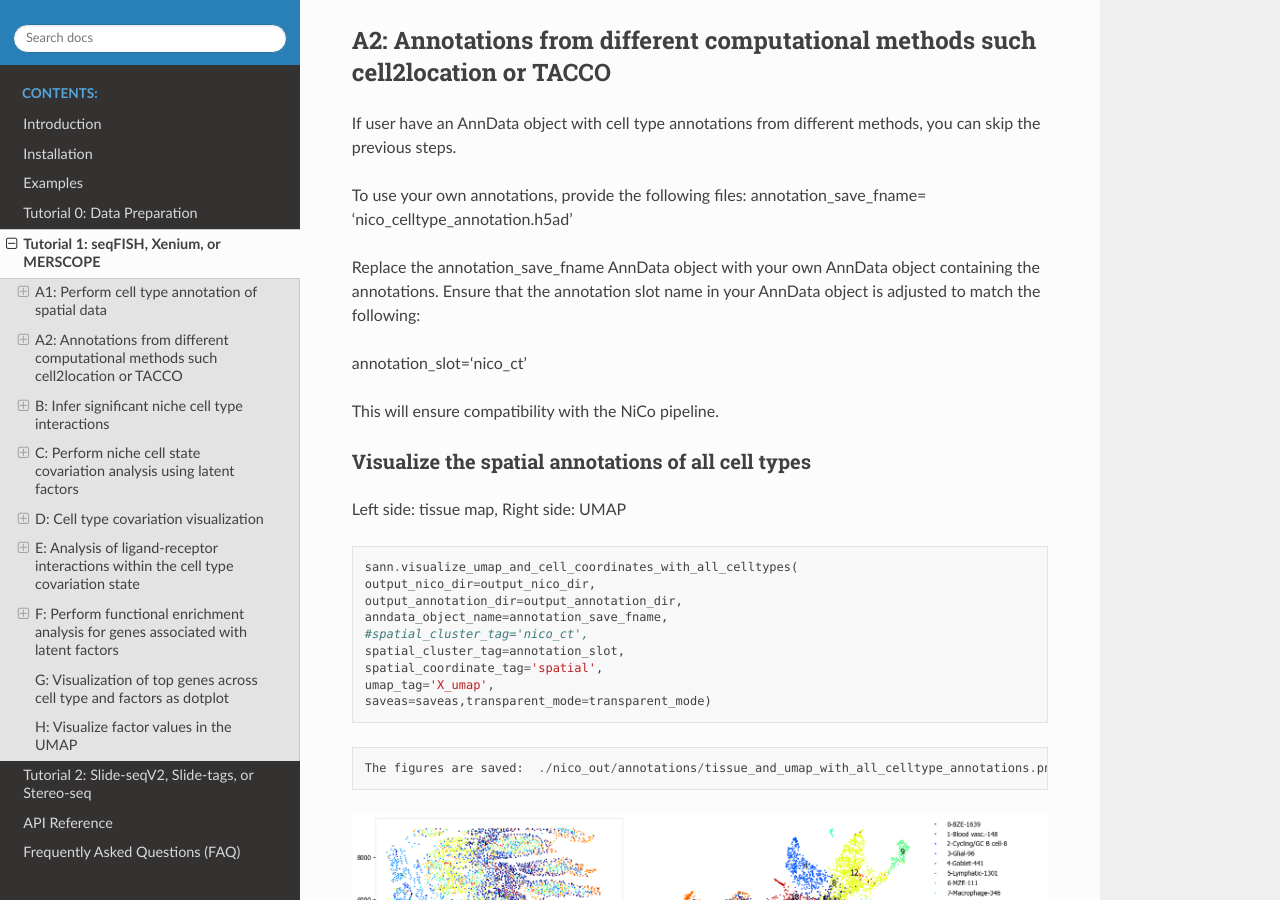
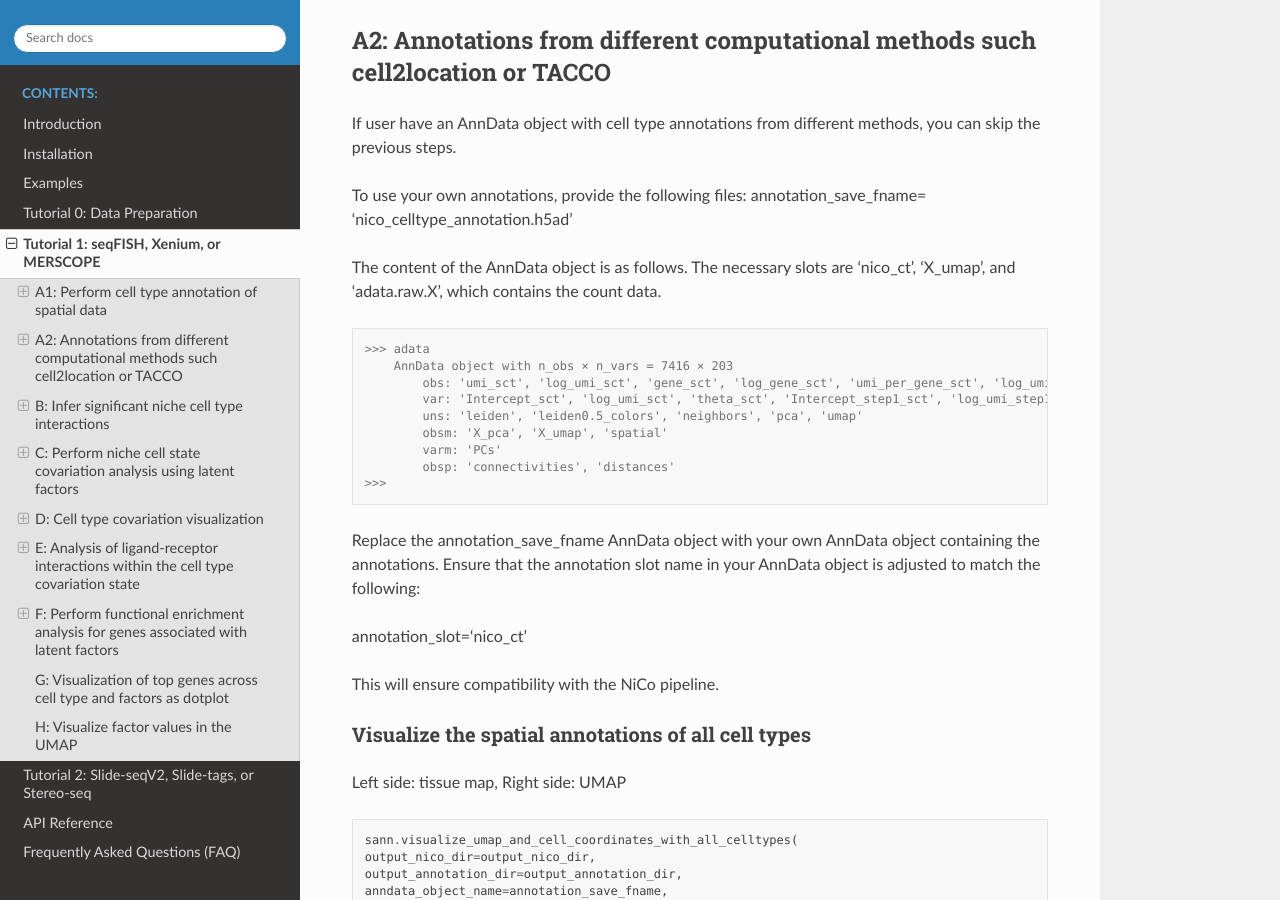
Before and after one commit to ankitbioinfo/NiCo_Documentation, a Sphinx documentation site: the page built from docs/tutorial1.rst, in a window 1280 px wide and 900 px high, scrolled down 3516 px. Built offline with Sphinx 7.4.7 and the Read the Docs theme 2.0.0, drawn with Linux system fonts in a browser that asks for light colours.

Commit message:
Adding NiCo Doc

```diff
--- a/docs/tutorial1.rst
+++ b/docs/tutorial1.rst
@@ -203,6 +203,23 @@ methods, you can skip the previous steps.
 To use your own annotations, provide the following files:
 annotation_save_fname= ‘nico_celltype_annotation.h5ad’
 
+The content of the AnnData object is as follows. The necessary slots are 'nico_ct', 'X_umap', and 'adata.raw.X', which contains the count data.
+
+.. code-block:: console
+
+   >>> adata
+       AnnData object with n_obs × n_vars = 7416 × 203
+           obs: 'umi_sct', 'log_umi_sct', 'gene_sct', 'log_gene_sct', 'umi_per_gene_sct', 'log_umi_per_gene_sct', 'leiden0.4', 'leiden0.5', 'nico_ct'
+           var: 'Intercept_sct', 'log_umi_sct', 'theta_sct', 'Intercept_step1_sct', 'log_umi_step1_sct', 'dispersion_step1_sct', 'genes_step1_sct', 'log10_gmean_sct'
+           uns: 'leiden', 'leiden0.5_colors', 'neighbors', 'pca', 'umap'
+           obsm: 'X_pca', 'X_umap', 'spatial'
+           varm: 'PCs'
+           obsp: 'connectivities', 'distances'
+   >>>
+
+
+
+
 Replace the annotation_save_fname AnnData object with your own AnnData
 object containing the annotations. Ensure that the annotation slot name
 in your AnnData object is adjusted to match the following:
@@ -210,6 +227,7 @@ in your AnnData object is adjusted to match the following:
 annotation_slot=‘nico_ct’
 
 This will ensure compatibility with the NiCo pipeline.
+
 
 
 
```
